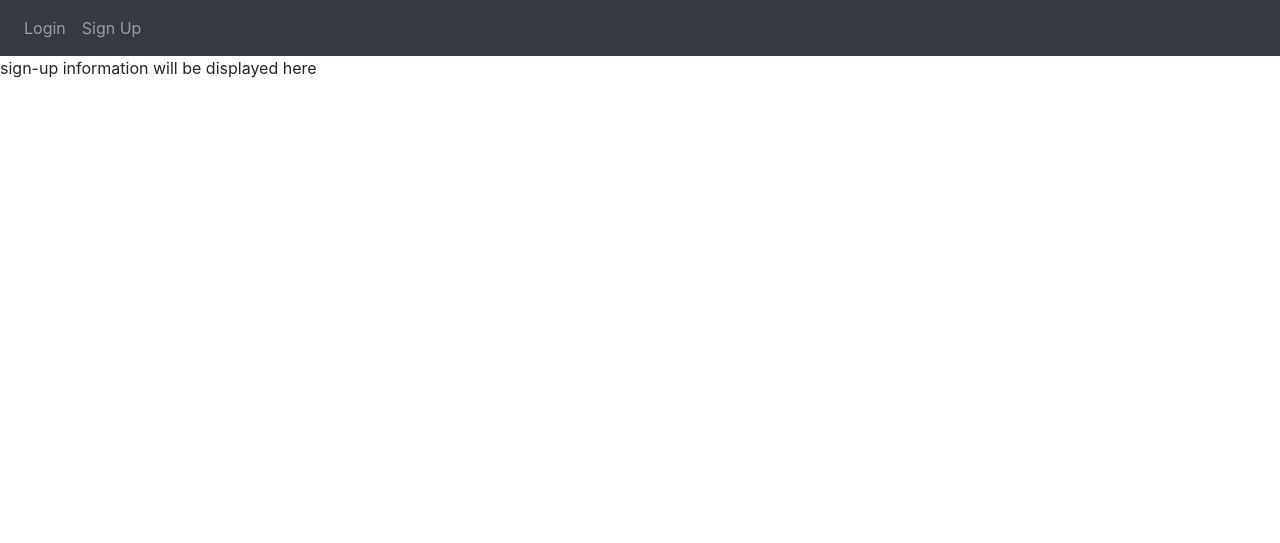
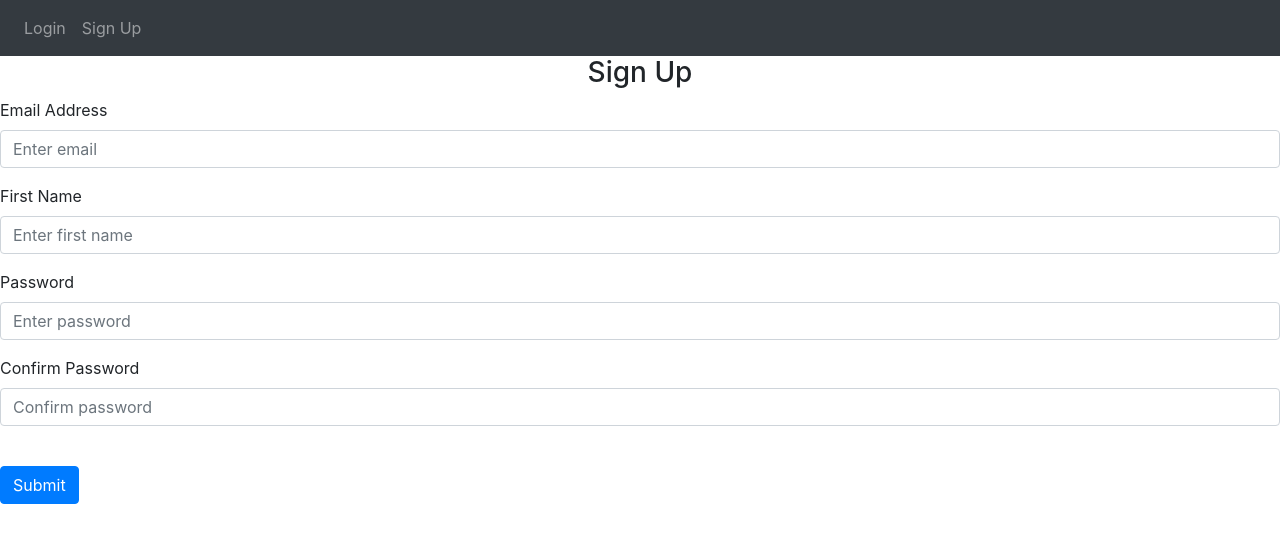
Before and after one commit to zhoujacob/SongRec, a Flask app: page /sign-up in a window 1280 px wide. Shown: the top 543 px of the page. Run offline with Flask 3, Linux system fonts and the light colour scheme; some libraries are stand-ins or nearby versions.

Commit message:
Login Page and Sign Up Page Complete

```diff
--- a/app/auth.py
+++ b/app/auth.py
@@ -14,6 +14,6 @@ def login():
 def logout():
     return "<p>Logout</p>"
 
-@auth.route("/sign_up")
+@auth.route("/sign-up")
 def sign_up():
-    return render_template("sign_up.html")
+    return render_template("sign-up.html")
--- a/app/templates/base.html
+++ b/app/templates/base.html
@@ -3,7 +3,17 @@
 <head>
     <meta charset="UTF-8">
     <meta name="viewport" content="width=device-width, initial-scale=1.0">
-    <link rel="stylesheet" href="https://cdn.jsdelivr.net/npm/bootstrap@4.3.1/dist/css/bootstrap.min.css" integrity="sha384-ggOyR0iXCbMQv3Xipma34MD+dH/1fQ784/j6cY/iJTQUOhcWr7x9JvoRxT2MZw1T" crossorigin="anonymous">
+    <link
+      rel="stylesheet"
+      href="https://stackpath.bootstrapcdn.com/bootstrap/4.4.1/css/bootstrap.min.css"
+      integrity="sha384-Vkoo8x4CGsO3+Hhxv8T/Q5PaXtkKtu6ug5TOeNV6gBiFeWPGFN9MuhOf23Q9Ifjh"
+      crossorigin="anonymous"
+    />
+    <link
+      rel="stylesheet"
+      href="https://stackpath.bootstrapcdn.com/font-awesome/4.7.0/css/font-awesome.min.css"
+      crossorigin="anonymous"
+    />
     <title>{% block title %}{% endblock %}</title>
 </head>
 <body>
@@ -26,8 +36,20 @@
 
     {% block content %}{% endblock %}
 
-    <script src="https://code.jquery.com/jquery-3.3.1.slim.min.js" integrity="sha384-q8i/X+965DzO0rT7abK41JStQIAqVgRVzpbzo5smXKp4YfRvH+8abtTE1Pi6jizo" crossorigin="anonymous"></script>
-    <script src="https://cdn.jsdelivr.net/npm/popper.js@1.14.7/dist/umd/popper.min.js" integrity="sha384-UO2eT0CpHqdSJQ6hJty5KVphtPhzWj9WO1clHTMGa3JDZwrnQq4sF86dIHNDz0W1" crossorigin="anonymous"></script>
-    <script src="https://cdn.jsdelivr.net/npm/bootstrap@4.3.1/dist/js/bootstrap.min.js" integrity="sha384-JjSmVgyd0p3pXB1rRibZUAYoIIy6OrQ6VrjIEaFf/nJGzIxFDsf4x0xIM+B07jRM" crossorigin="anonymous"></script>
+    <script
+      src="https://code.jquery.com/jquery-3.2.1.slim.min.js"
+      integrity="sha384-KJ3o2DKtIkvYIK3UENzmM7KCkRr/rE9/Qpg6aAZGJwFDMVNA/GpGFF93hXpG5KkN"
+      crossorigin="anonymous"
+    ></script>
+    <script
+      src="https://cdnjs.cloudflare.com/ajax/libs/popper.js/1.12.9/umd/popper.min.js"
+      integrity="sha384-ApNbgh9B+Y1QKtv3Rn7W3mgPxhU9K/ScQsAP7hUibX39j7fakFPskvXusvfa0b4Q"
+      crossorigin="anonymous"
+    ></script>
+    <script
+      src="https://maxcdn.bootstrapcdn.com/bootstrap/4.0.0/js/bootstrap.min.js"
+      integrity="sha384-JZR6Spejh4U02d8jOt6vLEHfe/JQGiRRSQQxSfFWpi1MquVdAyjUar5+76PVCmYl"
+      crossorigin="anonymous"
+    ></script>
 </body>
 </html>
--- /dev/null
+++ b/app/templates/sign-up.html
@@ -0,0 +1,48 @@
+{% extends "base.html" %}
+{% block title %}Sign Up{% endblock %} {% block content %}
+<form method="POST">
+    <h3 align="center">Sign Up</h3>
+    <div class="form-group">
+    <label for="email">Email Address</label>
+    <input
+      type="email"
+        class="form-control"
+        id="email"
+        name="email"
+        placeholder="Enter email"
+    />
+    </div>
+    <div class="form-group">
+        <label for="firstName">First Name</label>
+        <input
+          type="text"
+          class="form-control"
+          id="firstName"
+          name="firstName"
+          placeholder="Enter first name"
+        />
+      </div>
+      <div class="form-group">
+        <label for="password1">Password</label>
+        <input
+          type="password"
+          class="form-control"
+          id="password1"
+          name="password1"
+          placeholder="Enter password"
+        />
+      </div>
+      <div class="form-group">
+        <label for="password2">Confirm Password</label>
+        <input
+          type="password"
+          class="form-control"
+          id="password2"
+          name="password2"
+          placeholder="Confirm password"
+        />
+      </div>
+      <br />
+      <button type="submit" class="btn btn-primary">Submit</button>
+    </form>
+    {% endblock %}
```
Also changed, not shown: app/templates/login.html (+25 -8 lines), app/templates/sign_up.html (deleted, +0 -11 lines).
